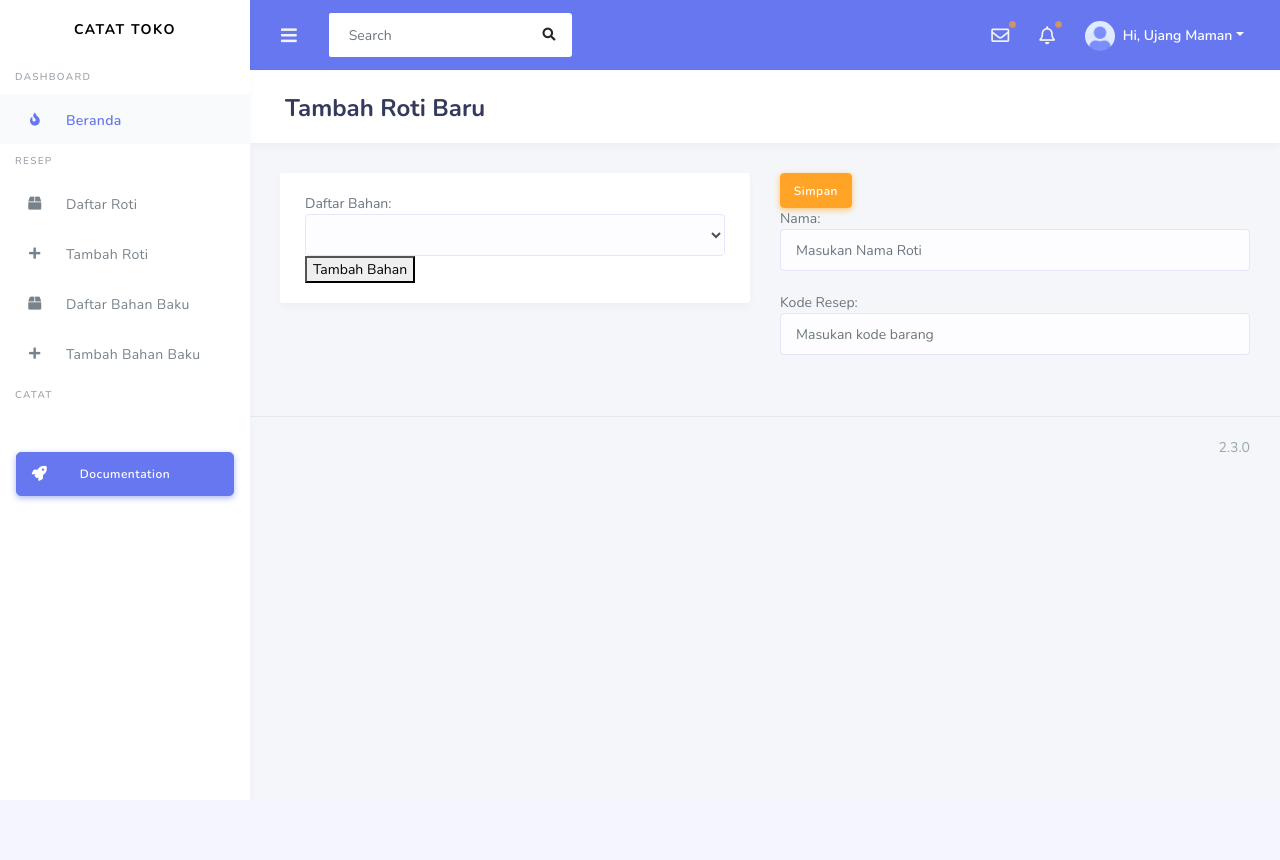
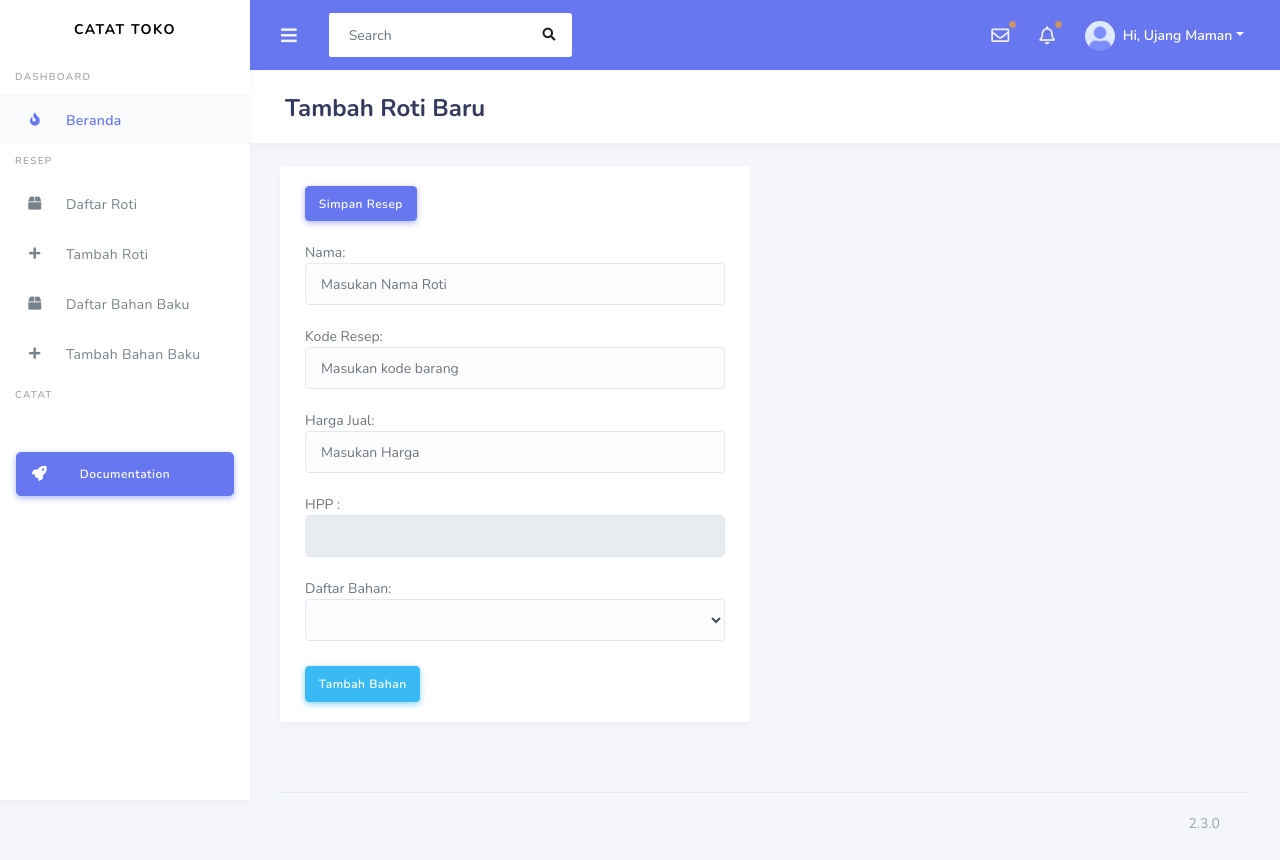
Before and after one commit to RizkyNovriansyah/catatjual, a Django app: page /resep/create/ in a window 1280 px wide. Before the commit the page ends 500 px from the top, so only its background shows below. Run offline with Django 3.2, Linux system fonts and the light colour scheme; data that the repository does not hold is empty; some libraries are stand-ins or nearby versions.

Commit message:
Hitung mekanisme hpp

```diff
--- a/resep/views.py
+++ b/resep/views.py
@@ -23,13 +23,11 @@ class BahanCreate(CreateView):
 
         if quantity != 0:
             harga_kg = harga / quantity
+            harga_gram = harga_kg / quantity_terkecil
         else:
             harga_kg = 0
+            harga_gram = 0
 
-        if quantity_terkecil != 0:
-            harga_gram = harga_kg / quantity_terkecil
-        else:
-            harga_gram = 0
 
         form.instance.harga_kg = harga_kg
         form.instance.harga_gram = harga_gram
@@ -136,20 +134,22 @@ def resep_create(request):
             # Mengambil data dari form
             nama_roti = request.POST.get('nama_roti')
             kode_barang = request.POST.get('kode_barang')
+            harga_jual = request.POST.get('harga_jual')
+            hpp = request.POST.get('hpp')
 
             # Mengambil daftar id bahan dan jumlah satuan dari form
             id_bahan_list = request.POST.getlist('id_bahan[]')
+            print('id_bahan_list: ', id_bahan_list)
             jumlah_satuan_list = request.POST.getlist('jumlah_satuan[]')
+            print('jumlah_satuan_list: ', jumlah_satuan_list)
 
             # Membuat daftar bahan yang akan disimpan dalam bentuk JSON
             daftar_bahan = []
-            total_hpp = 0
-            for i in range(len(jumlah_satuan_list)):
+            for i in range(len(id_bahan_list)):
                 # Mengambil objek bahan dari database berdasarkan id
                 bahan_id = id_bahan_list[i]
                 bahan_obj = MasterBahan.objects.get(id=bahan_id)
-                hpp = jumlah_satuan_list[i] * bahan_obj.harga_gram
-                total_hpp += int(hpp)
+                print('bahan_obj: ', bahan_obj)
 
                 # Membuat dictionary untuk setiap bahan
                 bahan = {
@@ -158,7 +158,6 @@ def resep_create(request):
                     'kode_bahan': bahan_obj.kode_bahan,
                     'harga_jual': bahan_obj.harga_jual,
                     'jumlah_satuan': jumlah_satuan_list[i],
-                    'hpp' : hpp,
 
                 }
                 daftar_bahan.append(bahan)
@@ -170,8 +169,9 @@ def resep_create(request):
             barang_jadi = BarangJadi.objects.create(
                 nama=nama_roti,
                 kode_barang=kode_barang,
+                harga_jual=harga_jual,
                 daftar_bahan=daftar_bahan_json,
-                hpp = total_hpp,
+                hpp=hpp,
             )
 
 
--- a/templates/resep/resep_form.html
+++ b/templates/resep/resep_form.html
@@ -36,11 +36,43 @@
                 document.getElementById("data_bahan"+id).remove();
             }
 
+            function cekhpp(){
+                var ele = document.getElementsByClassName('bahan_added');
+                let all_bahan = []
+                let hpp_sum = 0;
+                for (var i=0; i< ele.length; i++ ) {
+                    let id_current = ele[i].id
+                    let kode_bahan = id_current.split('#')[1]
+                    let e = document.getElementById(id_current);
+                    let value = e.value;
+                    let hargapersatuan = e.getAttribute('data-hargapersatuan')
+                    let hpp_satuan = value * hargapersatuan
+                    all_bahan.push({
+                        'id' : id_current,
+                        'value' : value,
+                        'hargapersatuan' : hargapersatuan,
+                        'hpp' : hpp_satuan
+                    })
+                    hpp_sum += hpp_satuan
+
+                    console.log(kode_bahan)
+                    let hpp_satuan_span = document.getElementById('hpp_satuan#' + kode_bahan);
+                    hpp_satuan_span.innerText = hpp_satuan;
+
+                }
+
+                console.log(all_bahan)
+                let hpp = document.getElementById('hpp');
+                hpp.value = hpp_sum
+                console.log('Nilai hppeee:', hpp_sum);
+            }
+
             function add_bahan() {
                 var e = document.getElementById("bahans");
                 var value = e.value;
                 var nama_bahan = e.options[e.selectedIndex].text;
                 var kode_bahan = e.options[e.selectedIndex].getAttribute('data-kode');
+                // Panggil get_data_bahan dan tangani Promise yang dikembalikan
 
                 // Panggil get_data_bahan dan tangani Promise yang dikembalikan
                 get_data_bahan(value)
@@ -54,36 +86,52 @@
                             "<br>" +
                             "Satuan: <b>" + (bahanData.satuan || '') + "</b>" +
                             "<br>" +
-                        "Harga perSatuan: <b>" + (bahanData.harga_persatuan || '') + "</b>" +
+                            "Harga perSatuan: <b> " + (bahanData.harga_persatuan || '') + "</b>" +
                             "<br>" +
                             "Harga Jual:" + // Anda perlu menghitung nilai ini
-                        "<br>" +
+                            "<span id='hpp_satuan#"+bahanData.kode_bahan+"'></span><br>" +
                             "Jumlah Satuan Pakai:" +
-                        "<input class='form-control' name='jumlah_satuan[]' type='number' placeholder='Masukkan Jumlah Satuan Pakai'>" +
-                        "<input class='form-control' name='id_bahan[]' type='number' value='" + value + "'>" +
+                            "<input id='bahan_added#"+bahanData.kode_bahan+"' onkeyup='cekhpp()' class='form-control bahan_added' data-hargapersatuan='"+bahanData.harga_persatuan+"' name='jumlah_satuan[]' type='number' placeholder='Masukkan Jumlah Satuan Pakai'>" +
+                            "<input class='form-control' style='visibility: hidden' name='id_bahan[]' type='number' value='" + value + "'>" +
                             "<br>" +
                             "<div id='jumlah-bahan-container-" + value + "'></div>" +
                             "<div class='btn btn-danger hapus-bahan' id='hapus-bahan-" + value + "' onclick='remove_bahan(" + value + ")'>Hapus Bahan</div>" +
                             "</div>" +
                             "</div>";
                         // Sisipkan HTML ke elemen yang ditentukan
+
+
                         document.getElementById("data_card").insertAdjacentHTML('beforeend', html);
                     });
             }
-
-
         </script>
 
     <section class="section">
         <div class="section-header">
             <h1>Tambah Roti Baru</h1>
         </div>
+    </section>
 
+    <section class="section">
         <div class="section-body">
             <div class="row">
                 <div class="col-md-6">
                     <div class="card">
                         <div class="card-body">
+                            <form method="post" action="{% url 'resep_create' %}">
+                                {% csrf_token %}
+                                <button class='btn btn-primary' type="submit">Simpan Resep</button>
+                                <br>
+                                <br> Nama:
+                                <input class="form-control" name="nama_roti" type="text" placeholder='Masukan Nama Roti'>
+                                <br> Kode Resep:
+                                <input class="form-control" name="kode_barang" type="text" placeholder='Masukan kode barang'>
+                                <br> Harga Jual:
+                                <input class="form-control" name="harga_jual" type="text" placeholder='Masukan Harga'>
+                                <br> HPP :
+                                <input id="hpp" class="form-control" name="hpp" type="text" readonly>
+                                <br>
+                            </form>
                             Daftar Bahan:
                             <select name="bahans" id="bahans" class="form-control">
                                 {% for bahan in bahans %}
@@ -91,21 +139,16 @@
                                 {% endfor %}
                             </select>
                             </select>
-                            <button onclick="add_bahan()">Tambah Bahan</button>
+                            <button onclick="add_bahan()" style="margin-top: 25px" class='btn btn-info'>Tambah Bahan</button>
                         </div>
                     </div>
                 </div>
+
                 <div class="col-md-6">
+
                     <form method="post" action="{% url 'resep_create' %}">
                         {% csrf_token %}
                         <div id="data_card">
-                            <button class='btn btn-warning' type="submit">Simpan</button>
-                            <br>
-                            Nama: <input class="form-control" name="nama_roti" type="text" placeholder='Masukan Nama Roti'>
-                            <br>
-                            Kode Resep: <input class="form-control" name="kode_barang" type="text" placeholder='Masukan kode barang'>
-                            <br>
-                    </div>
                         </div>
                     </form>
 
@@ -113,5 +156,4 @@
             </div>
         </div>
     </section>
-</div>
 {% endblock content %}
```
Also changed, not shown: Bahan.csv.csv (added, +21 -0 lines), resep/management/commands/delete_bahan.py (added, +15 -0 lines), resep/management/commands/import_bahan.py (added, +36 -0 lines). Lines whose indentation alone changed are shown as unchanged.
